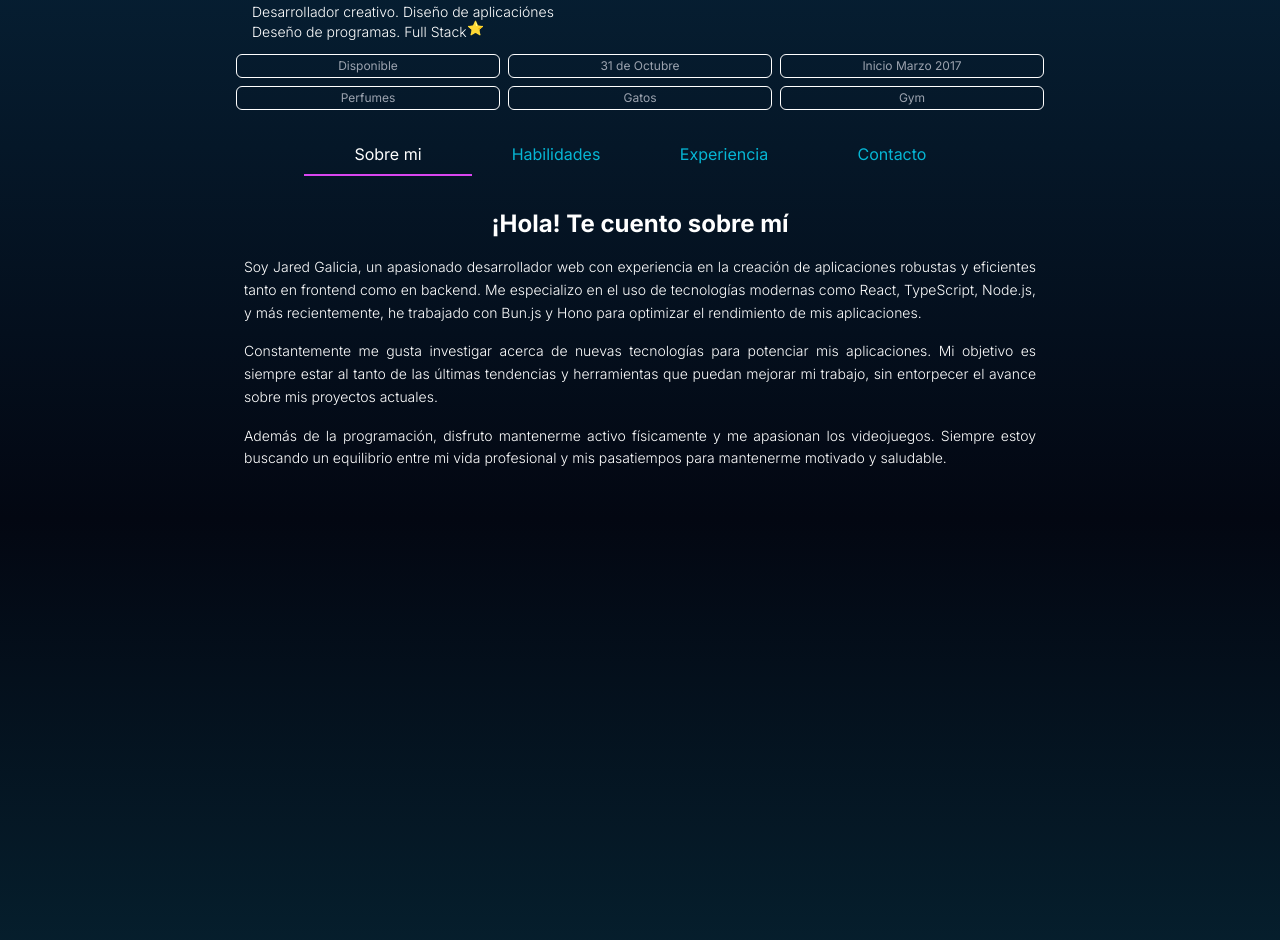
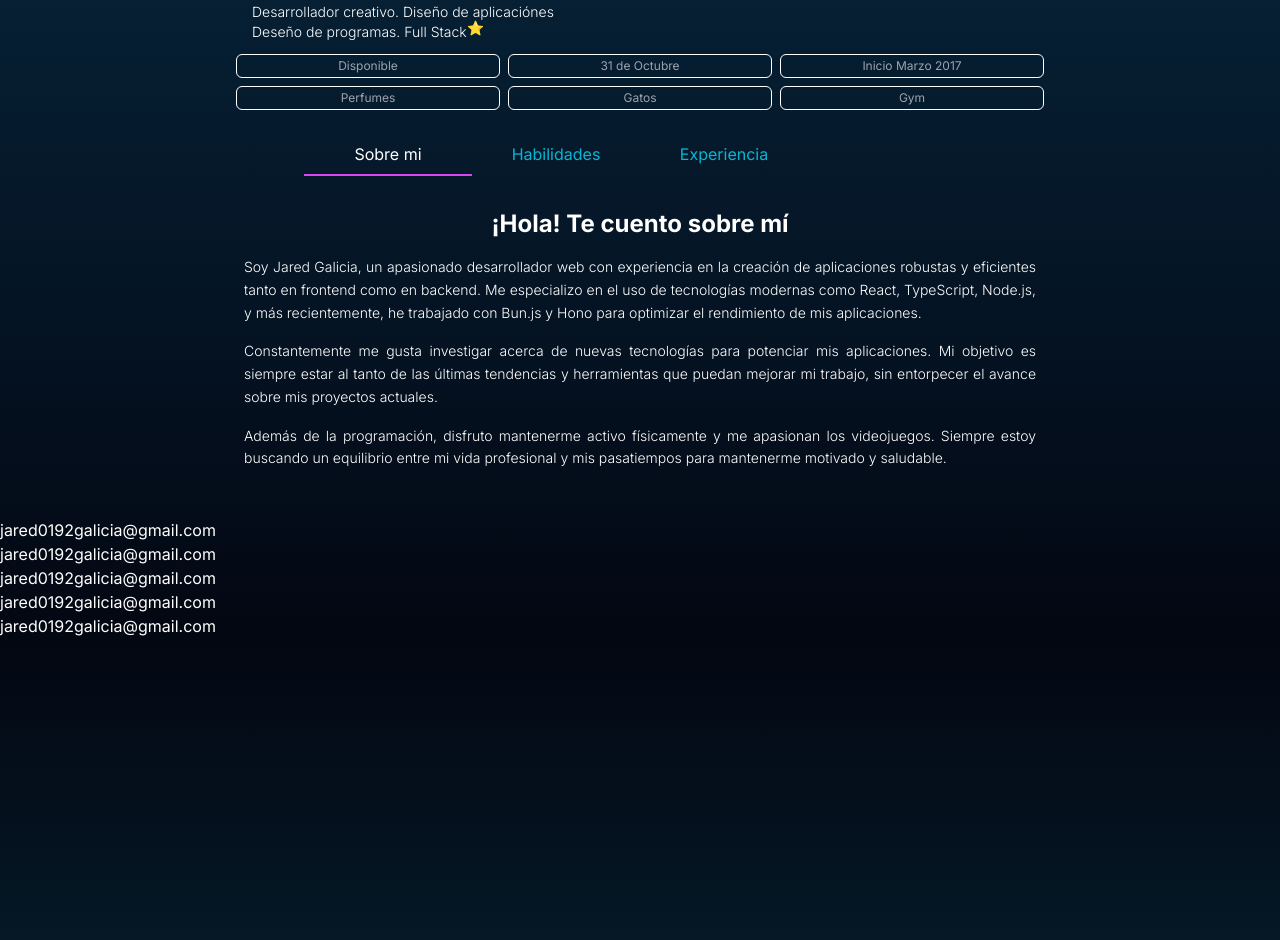
Before and after one commit to jared0192galicia/Portfolio, a Next.js app: page / in a window 1280 px wide. Shown: the part 410-1350 px from the top of the page. Built offline with nearby package versions, Linux system fonts and the light colour scheme.

Commit message:
Create footer

```diff
--- a/components/general/footer.tsx
+++ b/components/general/footer.tsx
@@ -1,14 +1,13 @@
 export default function Footer({ children, condition }: any) {
   return (
-    <footer className="bg-transparent textwhite">
-      <section className="bg-transparent">
-        <ul className="bg-transparent">
-          <li>Power by React</li>
-          <li>Power by React</li>
-          <li>Power by React</li>
-          <li>Power by React</li>
-        </ul>
-      </section>
+    <footer className="text-white">
+      <ul>
+        <li>jared0192galicia@gmail.com</li>
+        <li>jared0192galicia@gmail.com</li>
+        <li>jared0192galicia@gmail.com</li>
+        <li>jared0192galicia@gmail.com</li>
+        <li>jared0192galicia@gmail.com</li>
+      </ul>
     </footer>
   );
 }
--- a/components/general/navbar.tsx
+++ b/components/general/navbar.tsx
@@ -54,7 +54,7 @@ export default function Navbar({ className, send }: any) {
         >
           Experiencia
         </li>
-        <li
+        {/* <li
           className={cn(baseItemClasses, textClass, hoverClass, {
             "text-white": selected == "Contact",
             [selectedClass]: selected == "Contact",
@@ -62,7 +62,7 @@ export default function Navbar({ className, send }: any) {
           onClick={() => setSelected("Contact")}
         >
           Contacto
-        </li>
+        </li> */}
       </ul>
       {/* </nav> */}
     </>
--- a/components/general/sections.tsx
+++ b/components/general/sections.tsx
@@ -4,6 +4,7 @@ import Experience from "@/components/section/experience";
 import Projects from "@/components/section/projects";
 import Skills from "../section/skills";
 import Where from "../utilities/where";
+import ContactMe from "../section/contact";
 
 export default function Sections({ state }: any) {
   return (
@@ -20,6 +21,9 @@ export default function Sections({ state }: any) {
       <Where condition={state.matches("skills")}>
         <Skills />
       </Where>
+      {/* <Where condition={state.matches("")}>
+        <ContactMe />
+      </Where> */}
     </section>
   );
 }
--- /dev/null
+++ b/components/section/contact.tsx
@@ -0,0 +1,7 @@
+export default function ContactMe() {
+  return (
+    <>
+      <h2>Mis proyectos</h2>
+    </>
+  );
+}
--- a/components/section/experience.tsx
+++ b/components/section/experience.tsx
@@ -145,12 +145,12 @@ export default function Experience() {
       <Item>
         <div className="fle itemscenter p-3 border border-yellow-400 rounded-lg bg-gray-800 shadow-lg">
           <div className="flex items-center">
-            <h2 className="text-lg font-bold text-yellow-400">05/2023</h2>{" "}
+            <h2 className="text-lg font-bold text-yellow-400">03/2017</h2>
             {/* Cambiamos el color del texto para resaltar */}
             <span className="ml-2 text-sm text-gray-300">
               ¡Encontré mi pasión!
             </span>
-            <FaCode className="ml-2 text-green-400 animate-bounce" size={28} />{" "}
+            <FaCode className="ml-2 text-green-400 animate-bounce" size={28} />
             {/* Icono más grande y con animación */}
           </div>
           <p className="mt-2 text-base text-white font-bold">
--- a/src/app/page.tsx
+++ b/src/app/page.tsx
@@ -18,8 +18,8 @@ export default function Home() {
           <Navbar send={send} className="hover:text-cyan-100" />
           <Sections state={state}></Sections>
         </div>
+      <Footer></Footer>
       </section>
-      {/* <Footer></Footer> */}
       <div className="h-screen w-screen bg-gradient-to-t from-cyan-950 to-gray-950"></div>
     </main>
   );
```
